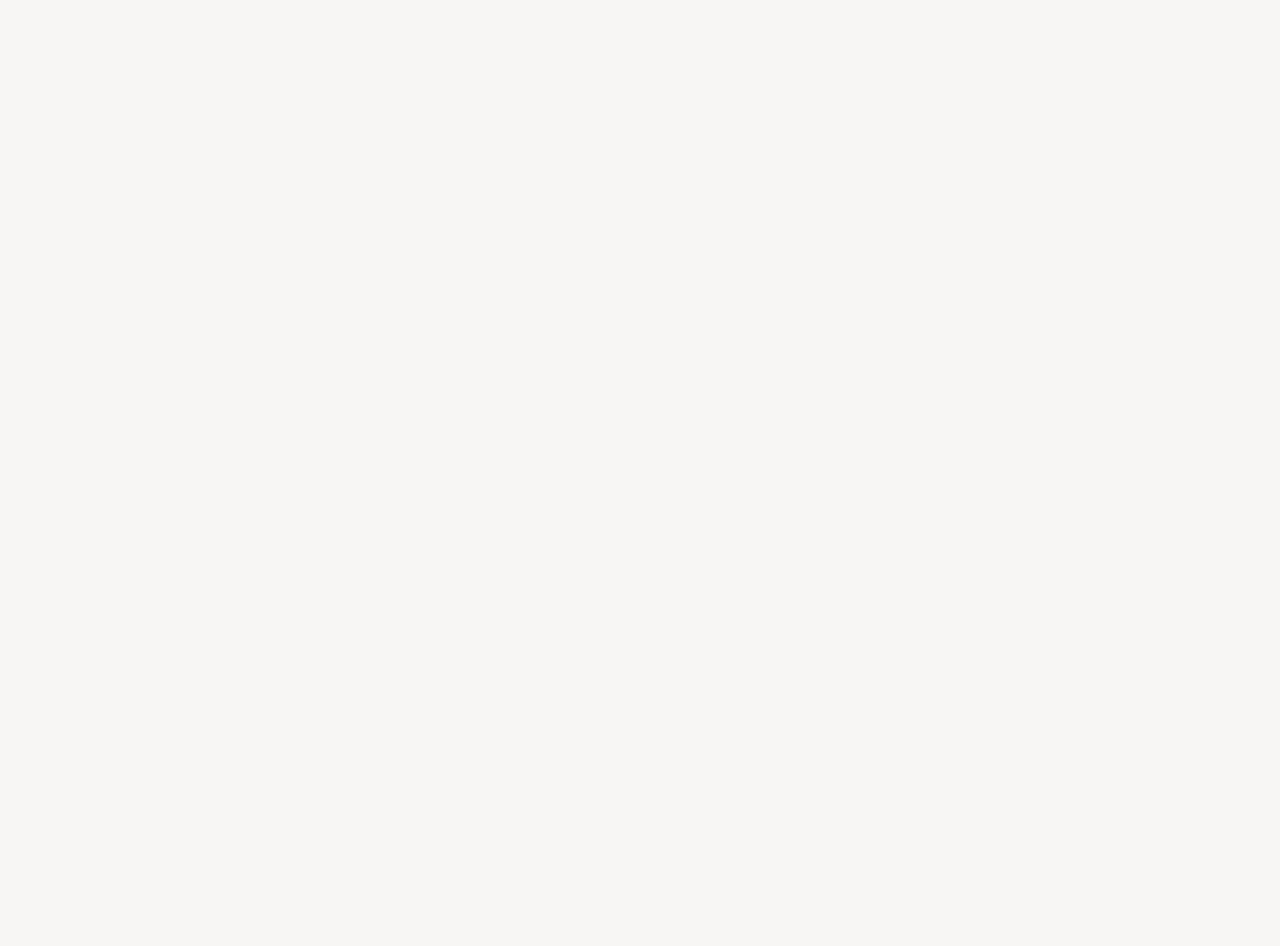
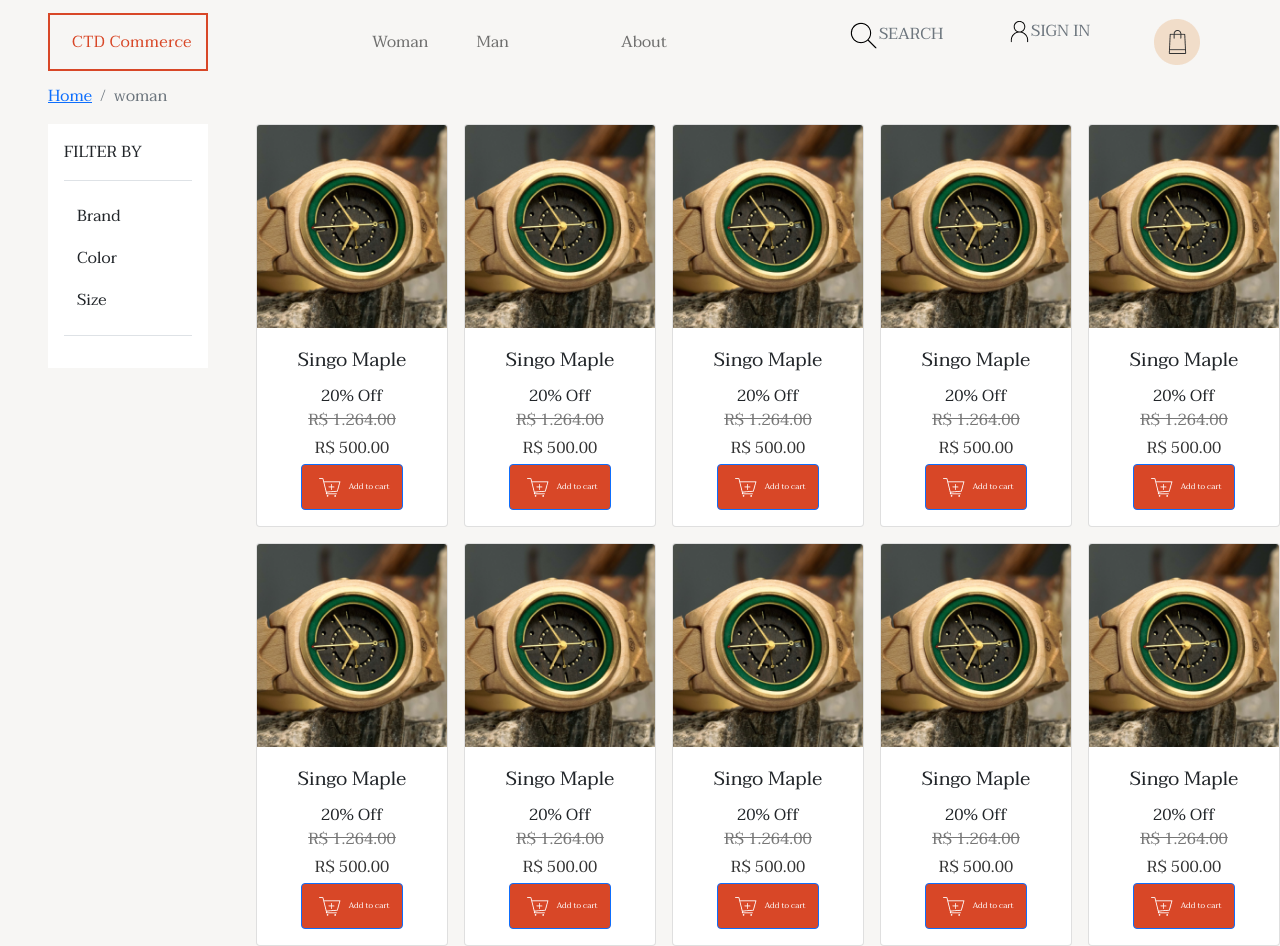
Before and after one commit to leonardosantino/ctdcommerce, a React (Create React App) app: page /man in a window 1280 px wide. Before the commit this address had no page. Before the commit the page ends 800 px from the top, so only its background shows below. Built offline with nearby package versions, Linux system fonts and the light colour scheme.

Commit message:
Categories

```diff
--- /dev/null
+++ b/src/assets/styles/categorie.scss
@@ -0,0 +1,3 @@
+.side-bar {
+    width: 10rem;
+}
--- /dev/null
+++ b/src/components/Categorie.jsx
@@ -0,0 +1,76 @@
+import "../assets/styles/categorie.scss"
+import Card from "../components/Card"
+import imgClock1 from "../assets/imgs/watches/imgClock1.png"
+
+
+function Categorie() {
+  return (
+    <>
+      <div className="d-flex">
+      <div className="col-auto me-5">
+        <div class="flex-shrink-0 p-3 bg-white side-bar ms-5">
+          <span class="d-flex align-items-center pb-3 mb-3 link-dark text-decoration-none border-bottom">
+            FILTER BY
+
+          </span>
+          <ul class="list-unstyled ps-0">
+            <li class="mb-1">
+              <button class="btn btn-toggle align-items-center rounded collapsed" data-bs-toggle="collapse" data-bs-target="#home-collapse" aria-expanded="false">
+                Brand
+              </button>
+              <div class="collapse" id="home-collapse">
+                <ul class="btn-toggle-nav list-unstyled fw-normal pb-1 small align-items-center">
+                  <li><a href="#1" class="link-dark rounded">Color</a></li>
+                  <li><a href="#1" class="link-dark rounded">Updates</a></li>
+                  <li><a href="#1" class="link-dark rounded">Reports</a></li>
+                </ul>
+              </div>
+            </li>
+            <li class="mb-1">
+              <button class="btn btn-toggle align-items-center rounded collapsed" data-bs-toggle="collapse" data-bs-target="#dashboard-collapse" aria-expanded="false">
+                Color
+              </button>
+              <div class="collapse" id="dashboard-collapse">
+                <ul class="btn-toggle-nav list-unstyled fw-normal pb-1 small">
+                  <li><a href="#1" class="link-dark rounded">Overview</a></li>
+                  <li><a href="#1" class="link-dark rounded">Weekly</a></li>
+                  <li><a href="#1" class="link-dark rounded">Monthly</a></li>
+                  <li><a href="#1" class="link-dark rounded">Annually</a></li>
+                </ul>
+              </div>
+            </li>
+            <li class="mb-1">
+              <button class="btn btn-toggle align-items-center rounded collapsed" data-bs-toggle="collapse" data-bs-target="#orders-collapse" aria-expanded="false">
+                Size
+              </button>
+              <div class="collapse" id="orders-collapse">
+                <ul class="btn-toggle-nav list-unstyled fw-normal pb-1 small">
+                  <li><a href="#1" class="link-dark rounded">New</a></li>
+                  <li><a href="#1" class="link-dark rounded">Processed</a></li>
+                  <li><a href="#1" class="link-dark rounded">Shipped</a></li>
+                  <li><a href="#1" class="link-dark rounded">Returned</a></li>
+                </ul>
+              </div>
+            </li>
+            <li class="border-top my-3"></li>
+          </ul>
+        </div>
+      </div>
+      <div className="col d-flex flex-wrap gap-3">
+        <Card img={imgClock1} />
+        <Card img={imgClock1} />
+        <Card img={imgClock1} />
+        <Card img={imgClock1} />
+        <Card img={imgClock1} />
+        <Card img={imgClock1} />
+        <Card img={imgClock1} />
+        <Card img={imgClock1} />
+        <Card img={imgClock1} />
+        <Card img={imgClock1} />
+      </div>
+      </div>
+    </>
+  );
+}
+
+export default Categorie;
--- a/src/components/Header.jsx
+++ b/src/components/Header.jsx
@@ -6,16 +6,14 @@ import imgCtd from "../assets/imgs/imgCtd.png"
 import { Link } from 'react-router-dom'
 import Breadcrumb from 'react-bootstrap/Breadcrumb'
 
-function Header({currentlyPath}) {
+function Header({ currentlyPath }) {
   return (
     <>
       <nav className="navbar navbar-expand-lg navbar-light" aria-label="Main navigation">
 
         <div className="container-fluid px-5">
 
-
           <Link to="/" className="navbar-brand" href="#logo"><img src={imgCtd} alt="" /></Link>
-
 
           <div className="offcanvas offcanvas-end" tabIndex="-1" id="offcanvasNavbar" aria-labelledby="offcanvasNavbarLabel">
 
@@ -27,23 +25,23 @@ function Header({currentlyPath}) {
 
               <ul className="navbar-nav justify-content-center align-items-center flex-grow-1">
                 <li className="nav-item me-lg-3">
-                  <a className="nav-link " aria-current="page" href="#about">Watches</a>
+                  <Link to="/woman" className="nav-link">Woman</Link>
                 </li>
                 <li className="nav-item ms-lg-3 me-lg-5">
-                  <a className="nav-link" href="#learning">Eyewear</a>
+                  <Link to="/man" className="nav-link">Man</Link>
                 </li>
                 <li className="nav-item ms-lg-5">
-                  <Link to="/about" className="nav-link" href="#learning">About</Link>
+                  <Link to="/about" className="nav-link">About</Link>
                 </li>
               </ul>
             </div>
           </div>
           <div className="d-flex flex-grow-1 justify-content-around">
             <div>
-              <a class="link-secondary" href="#search" aria-label="Search"><img src={imgSearch} alt="" /></a>
+              <a class="link-secondary text-decoration-none" href="#search" aria-label="Search"><img src={imgSearch} alt="" />SEARCH</a>
             </div>
             <div>
-              <a class="link-secondary" href="#user" aria-label="User"><img src={imgUser} alt="" /></a>
+              <a class="link-secondary text-decoration-none" href="#user" aria-label="User"><img src={imgUser} alt="" />SIGN IN</a>
             </div>
             <div>
               <a className="link-secondary" href="#cart" aria-label="Car"><img src={imgCart} alt="" /></a>
@@ -54,14 +52,12 @@ function Header({currentlyPath}) {
           </button>
         </div>
       </nav>
-      {currentlyPath !== "home" &&(
-          <Breadcrumb>
+      {currentlyPath !== "home" && (
+        <Breadcrumb>
           <Breadcrumb.Item className="ms-5"><Link to="/">Home</Link></Breadcrumb.Item>
           <Breadcrumb.Item active>{currentlyPath}</Breadcrumb.Item>
-          <Breadcrumb.Item active> </Breadcrumb.Item>
         </Breadcrumb>
       )}
-
     </>
   );
 }
--- /dev/null
+++ b/src/pages/Woman.jsx
@@ -0,0 +1,15 @@
+import Header from "../components/Header";
+import Categorie from "../components/Categorie"
+
+function Woman() {
+    return (
+      <>
+        <Header currentlyPath="woman"/>
+        <Categorie/>
+
+
+      </>
+    );
+  }
+
+  export default Woman;
--- a/src/routes/MyRoutes.jsx
+++ b/src/routes/MyRoutes.jsx
@@ -1,7 +1,7 @@
 import { BrowserRouter, Routes, Route } from 'react-router-dom'
 import About from '../pages/About';
 import Home from '../pages/Home';
-import Produtos from '../pages/Produtos';
+import Woman from "../pages/Woman"
 
 function MyRoutes() {
     return (
@@ -9,8 +9,9 @@ function MyRoutes() {
             <Routes>
 
                 <Route path="/" element={<Home />} />
+                <Route path="/woman" element={<Woman />} />
+                <Route path="/man" element={<Woman />} />
                 <Route path="/about" element={<About />} />
-                <Route path="/produtos" element={<Produtos />} />
 
             </Routes>
         </BrowserRouter>
```
Also changed, not shown: src/assets/styles/footer.scss (deleted, +0 -20 lines), src/components/Footer.jsx (deleted, +0 -49 lines), src/pages/Man.jsx (added, +13 -0 lines), src/pages/Produtos.jsx (deleted, +0 -9 lines).
